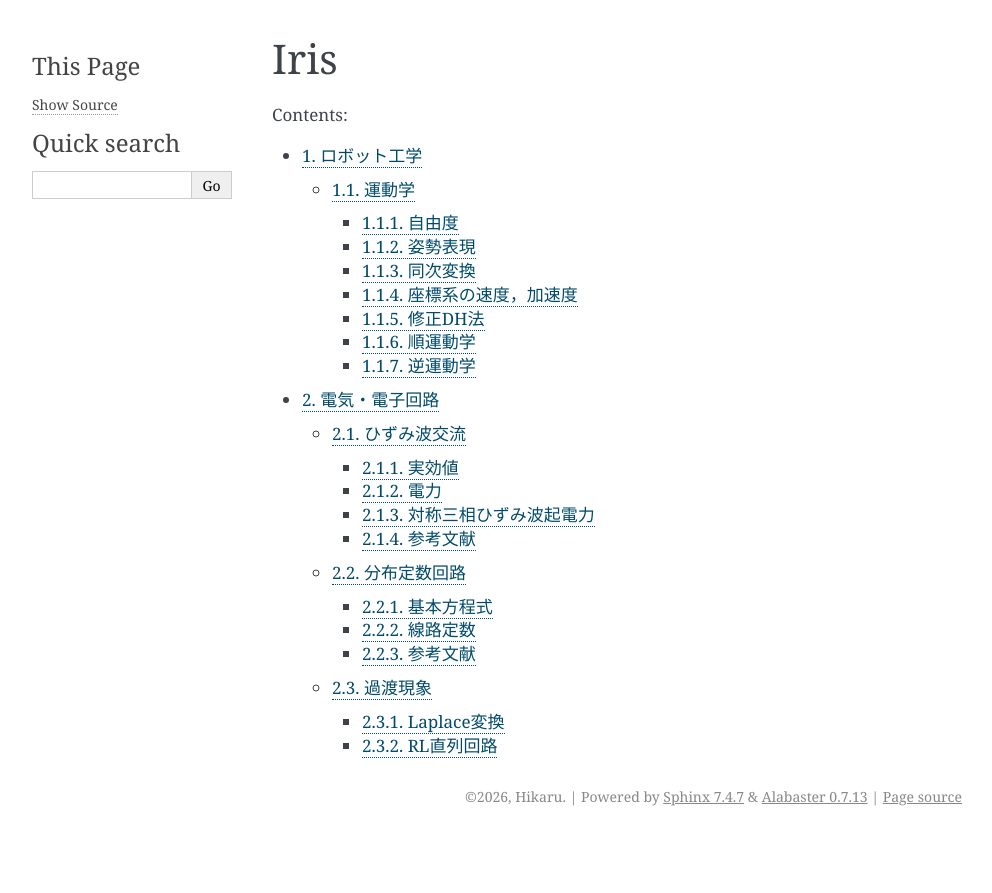
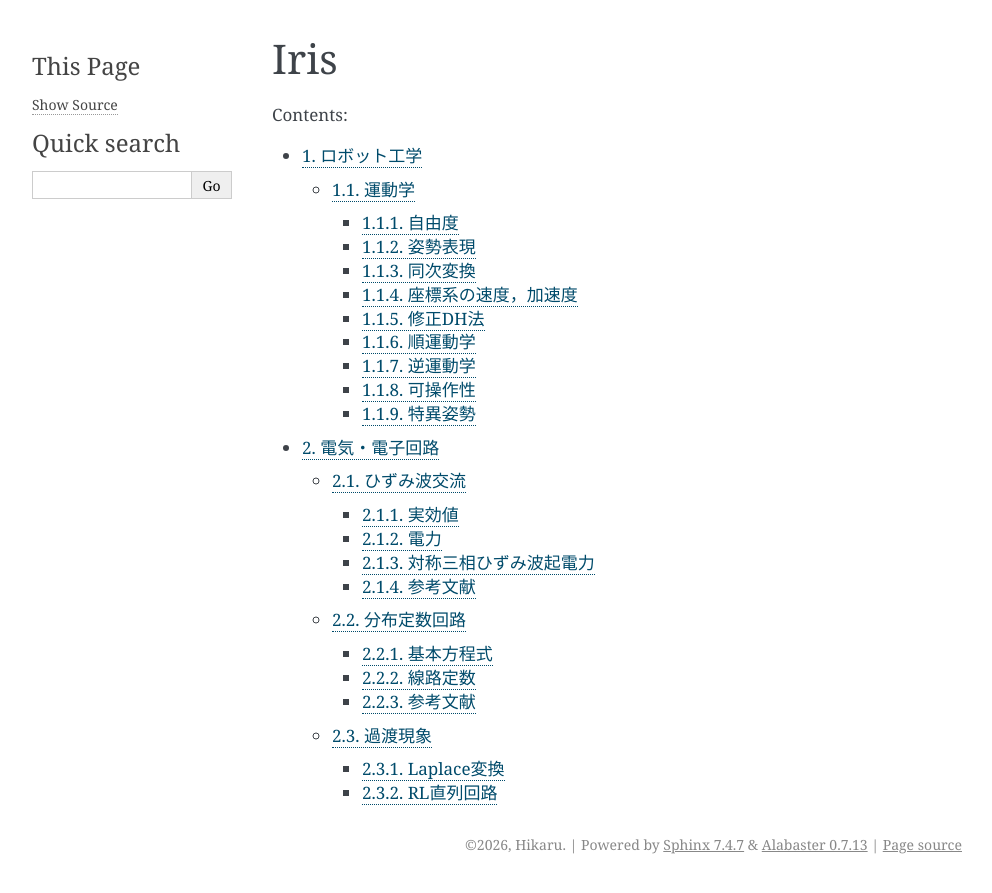
Before and after one commit to sql-hkr/iris, a Sphinx documentation site: the page built from source/index.rst, in a window 1280 px wide. Shown: the top 893 px of the page, without its empty margins (148-1140 px from the left). Built offline with Sphinx 7.4.7, drawn with Linux system fonts in a browser that asks for light colours; some of the changed lines change nothing that is shown.

Commit message:
docs: update kinematics.rst

```diff
--- a/source/robotics/kinematics.rst
+++ b/source/robotics/kinematics.rst
@@ -209,7 +209,9 @@
 
 .. math::
 
-   {}^A\ddot{\mathrm{r}} = {}^A\ddot{\mathbf{p}}_B + {}^A\dot{\omega}_B \times ({}^AR_B {}^B\mathrm{r}) + {}^A\omega_B \times [{}^A\omega_B \times ({}^AR_B {}^B\mathrm{r})] + 2{}^A\omega_B \times ({}^AR_B {}^B\dot{\mathrm{r}}) + {}^AR_B {}^B\ddot{\mathrm{r}}.
+   {}^A\ddot{\mathrm{r}} = {}^A\ddot{\mathbf{p}}_B + {}^A\dot{\omega}_B \times ({}^AR_B {}^B\mathrm{r}) + {}^A\omega_B \times [{}^A\omega_B \times ({}^AR_B {}^B\mathrm{r})]
+
+   + 2{}^A\omega_B \times ({}^AR_B {}^B\dot{\mathrm{r}}) + {}^AR_B {}^B\ddot{\mathrm{r}}.
 
 角速度は，
 
@@ -245,7 +247,7 @@
    \sin\theta_i & \cos\theta_i & 0 & 0 \\
    0 & 0 & 1 & d_i \\
    0 & 0 & 0 & 1
-   \end{bmatrix}
+   \end{bmatrix} =
 
    = \begin{bmatrix}
    \cos\theta_i & -\sin\theta_i & 0 & a_{i-1} \\
@@ -404,3 +406,51 @@
    \dot{\mathbf{q}} = J^+ \dot{\mathbf{r}} + (I - J^+J)\mathbf{w}
 
 を得る．ここで， :math:`\mathbf{w}` は任意の定数ベクトルであり，解が無数に存在する．
+
+
+可操作性
+-----------------
+
+ロボットの構造の評価指標として，手先をいかに自由に動かせるか，対象にいかに自由に力を加えられるかを示す可操作性がある．関節速度が :math:`\|\dot{\mathbf{q}}\| = 1` であるとき，手先の速度がとりうる範囲は， :math:`m` 次元の楕円体で表される．この楕円体は，可操作性楕円体と呼ばれ，
+
+.. math::
+
+   \|\dot{\mathbf{q}}\| = \dot{\mathbf{r}}^\top (J_\omega J_\omega^\top)^{-1} \dot{\mathbf{r}} = 1
+
+で表される．特異値分解 :math:`J_\omega = U\Sigma V^\top` を用いると，可操作性楕円体の体積は，特異値 :math:`\sigma_1, \sigma_2, \ldots, \sigma_m` を用いて，
+
+.. math::
+
+   V \propto \prod_{i=1}^{m} \sigma_i
+
+となる．これは，手先の操作能力，すなわち可操作性を示す指標となり，可操作度 :math:`w` と呼ばれる．
+
+.. math::
+
+   w \equiv \prod_{i=1}^{m} \sigma_i = \sqrt{\det(J_\omega J_\omega^\top)}
+
+:math:`\sigma_i = 0` のとき， :math:`w = 0` となり，ロボットアームは次に示す特異姿勢となる．
+
+
+特異姿勢
+-----------------
+
+ロボットアームの作業範囲での自由度 :math:`m` の特異姿勢とは，
+
+.. math::
+
+   \text{rank}J_\omega < m
+
+となる :math:`\mathbf{q}` である．よって，特異姿勢である必要十分条件は，
+
+.. math::
+
+   w = \sqrt{\det(J_\omega J_\omega^\top)} = 0
+
+である．特に，冗長でないロボットアームの場合は，
+
+.. math::
+
+   w = |\det J_\omega| = 0
+
+である．特異姿勢，またそれに近い姿勢において，関節速度が求まらなかったり，過大な関節速度が必要となったりする問題が生じる．
```
